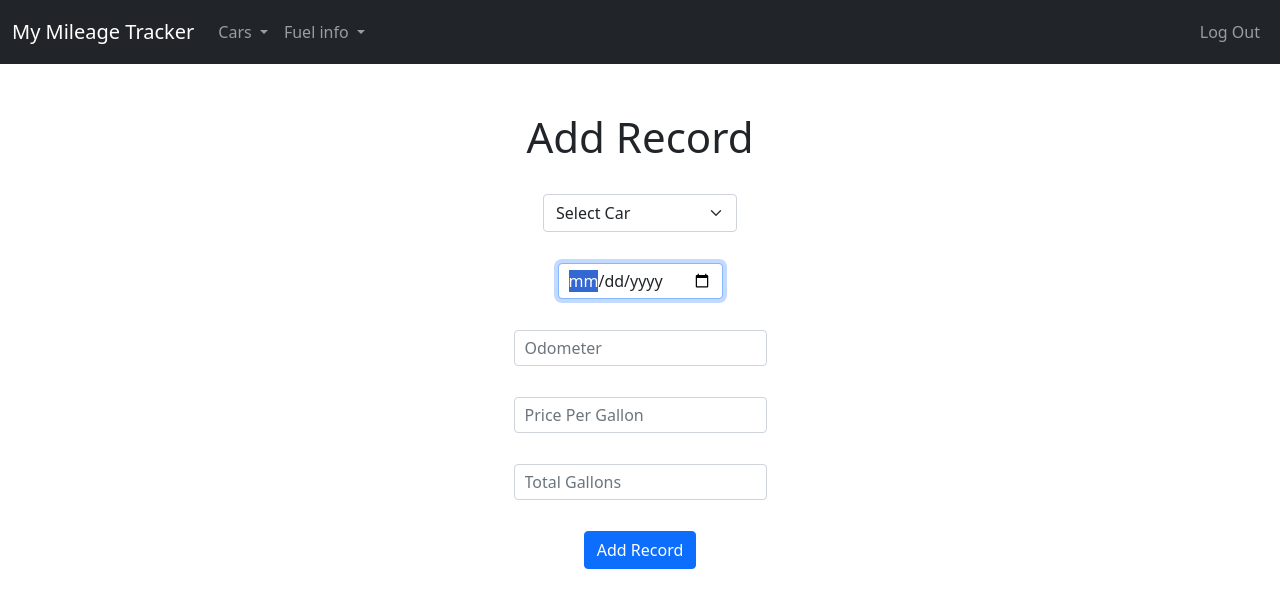
After one commit to Lannyboi/my_mileage_tracker_py, a Flask app: page /add-record in a window 1280 px wide. The commit adds this page. Shown: the top 608 px of the page. Run offline with Flask 3, Linux system fonts and the light colour scheme; a user stored in the database is signed in; some libraries are stand-ins or nearby versions.

Commit message:
Finished product!

```diff
--- a/app.py
+++ b/app.py
@@ -2,10 +2,12 @@ from cs50 import SQL
 from flask import Flask, redirect, render_template, request, session, jsonify
 from flask_session import Session
 from werkzeug.security import check_password_hash, generate_password_hash
+from datetime import datetime
 
-from helpers import login_required
+from helpers import login_required, usd
 
 app = Flask(__name__)
+app.jinja_env.filters["usd"] = usd
 
 app.config['SECRET_KEY'] = 'the friends we made along the way'
 app.config["SESSION_PERMANENT"] = False
@@ -14,7 +16,7 @@ Session(app)
 
 db = SQL("sqlite:///mileageTracker.db")
 
-
+""" app routes """
 @app.route("/")
 @login_required
 def home():
@@ -86,9 +88,11 @@ def logout():
 @app.route("/add-car", methods=["GET", "POST"])
 @login_required
 def addCar():
+    # If GET, render addCar page
     if request.method == "GET":
         return render_template("addCar.html")
 
+    # If POST, try to add car
     elif request.method == "POST":
         year = int(request.form.get("year"))
         make = request.form.get("make")
@@ -105,11 +109,57 @@ def addCar():
 @app.route("/remove-car", methods=["GET", "POST"])
 @login_required
 def removeCar():
+        # If GET, render remove car page
         if request.method == "GET":
             cars = db.execute("SELECT * FROM cars WHERE user_id = ?", session["user_id"])
             return render_template("removeCar.html", cars=cars)
 
+        # If POST, try to remove car
         elif request.method == "POST":
             car_id = request.form.get("car-select")
             db.execute("DELETE FROM cars WHERE id = ?", car_id)
             return redirect("/")
+
+
+@app.route("/add-record", methods=["GET", "POST"])
+@login_required
+def addRecord():
+    cars = db.execute("SELECT * FROM cars WHERE user_id = ?", session["user_id"])
+    # If GET, render addRecord page
+    if request.method == "GET":
+        return render_template("addRecord.html", cars=cars)
+
+    elif request.method == "POST":
+        # Form values
+        car_id = request.form.get("car-select")
+        date = request.form.get("date")
+        odometer = request.form.get("odometer")
+        pricePerGallon = request.form.get("price_per_gallon")
+        totalGallons = request.form.get("total_gallons")
+
+        # Check that all fields were filled
+        if not car_id or not date or not odometer or not pricePerGallon or not totalGallons:
+            return "Please provide all information"
+        else:
+            # Parse the date into year, month, and day
+            date_obj = datetime.strptime(date, "%Y-%m-%d")
+            year = date_obj.year
+            month = date_obj.month
+            day = date_obj.day
+
+            # Add record to db and redirect to stats page
+            db.execute("INSERT INTO fuel_info (year, month, day, total_miles, price_per_gallon, total_gallons, car_id) VALUES (?, ?, ?, ?, ?, ?, ?)", year, month, day, odometer, pricePerGallon, totalGallons, car_id)
+            return redirect("/")
+
+
+@app.route("/view-stats", methods=["GET", "POST"])
+@login_required
+def viewStats():
+    if request.method == "GET":
+        cars = db.execute("SELECT * FROM cars WHERE user_id = ?", session["user_id"])
+        return render_template("viewStats.html", cars=cars)
+
+    elif request.method == "POST":
+        car_id = request.form.get("car-select")
+        allEntries = db.execute("SELECT fuel_info.* FROM fuel_info JOIN cars on fuel_info.car_id = cars.id WHERE cars.user_id = ? AND cars.id = ?", session["user_id"], car_id)
+        return render_template("carStats.html", allEntries=allEntries, car=db.execute("SELECT * FROM cars WHERE id = ?", car_id)[0])
--- a/helpers.py
+++ b/helpers.py
@@ -8,3 +8,7 @@ def login_required(f):
             return redirect("/login")
         return f(*args, **kwargs)
     return decorated_function
+
+def usd(value):
+    """Format value as USD."""
+    return f"${value:,.2f}"
--- /dev/null
+++ b/templates/addRecord.html
@@ -0,0 +1,33 @@
+{% extends "layout.html" %}
+
+{% block title %}
+    Add Record
+{% endblock %}
+
+{% block main %}
+    <h1>Add Record</h1>
+    <br>
+    <form action="/add-record" method="post" class="form">
+        <div class="mb-3">
+            <select class="form-select mx-auto w-auto" name="car-select">
+                <option disabled selected>Select Car</option>
+                {% for car in cars %}
+                    <option value="{{ car.id }}">{{ car.car_year }} {{ car.make }} {{ car.model }}</option>
+                {% endfor %}
+            </select>
+        </div>
+        <div class="mb-3">
+            <input autocomplete="off" autofocus class="form-control mx-auto w-auto" id="date" name="date" placeholder="Year" type="date">
+        </div>
+        <div class="mb-3">
+            <input autocomplete="off" class="form-control mx-auto w-auto" id="odometer" name="odometer" placeholder="Odometer" type="number" step="0.1">
+        </div>
+        <div class="mb-3">
+            <input autocomplete="off" class="form-control mx-auto w-auto" id="price_per_gallon" name="price_per_gallon" placeholder="Price Per Gallon" type="number" step="0.01">
+        </div>
+        <div class="mb-3">
+            <input autocomplete="off" class="form-control mx-auto w-auto" id="total_gallons" name="total_gallons" placeholder="Total Gallons" type="number" step="0.01">
+        </div>
+        <button class="btn btn-primary" type="submit">Add Record</button>
+    </form>
+{% endblock %}
--- a/templates/layout.html
+++ b/templates/layout.html
@@ -35,9 +35,9 @@
                                 Fuel info
                             </a>
                             <ul class="dropdown-menu">
-                                <li><a class="dropdown-item" href="/add-car">Add Record</a></li>
+                                <li><a class="dropdown-item" href="/add-record">Add Record</a></li>
                                 <li><hr class="dropdown-divider"></li>
-                                <li><a class="dropdown-item" href="/remove-car">View Statistics</a></li>
+                                <li><a class="dropdown-item" href="/view-stats">View Stats</a></li>
                             </ul>
                         </li>
                     </ul>
```
Also changed, not shown: templates/carStats.html (added, +30 -0 lines), templates/viewStats.html (added, +22 -0 lines), mileageTracker.db, 1 other file.
